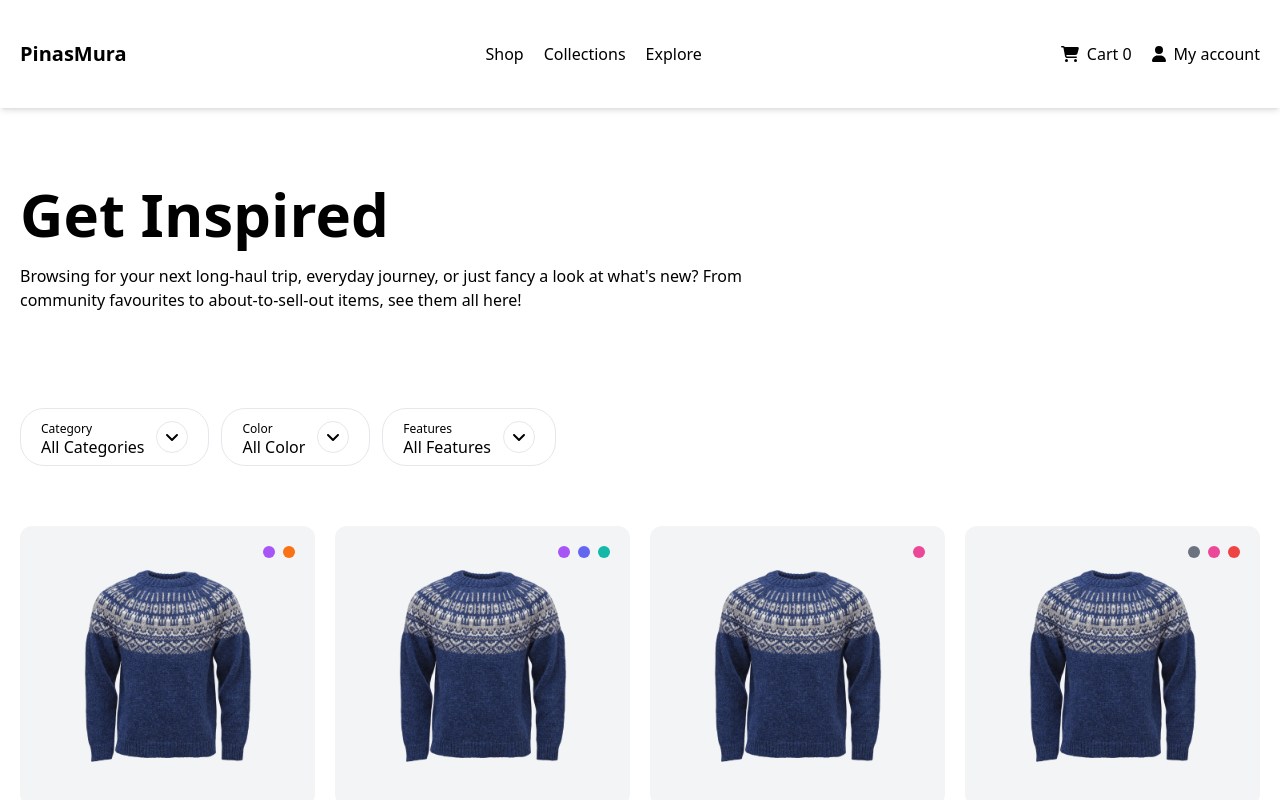
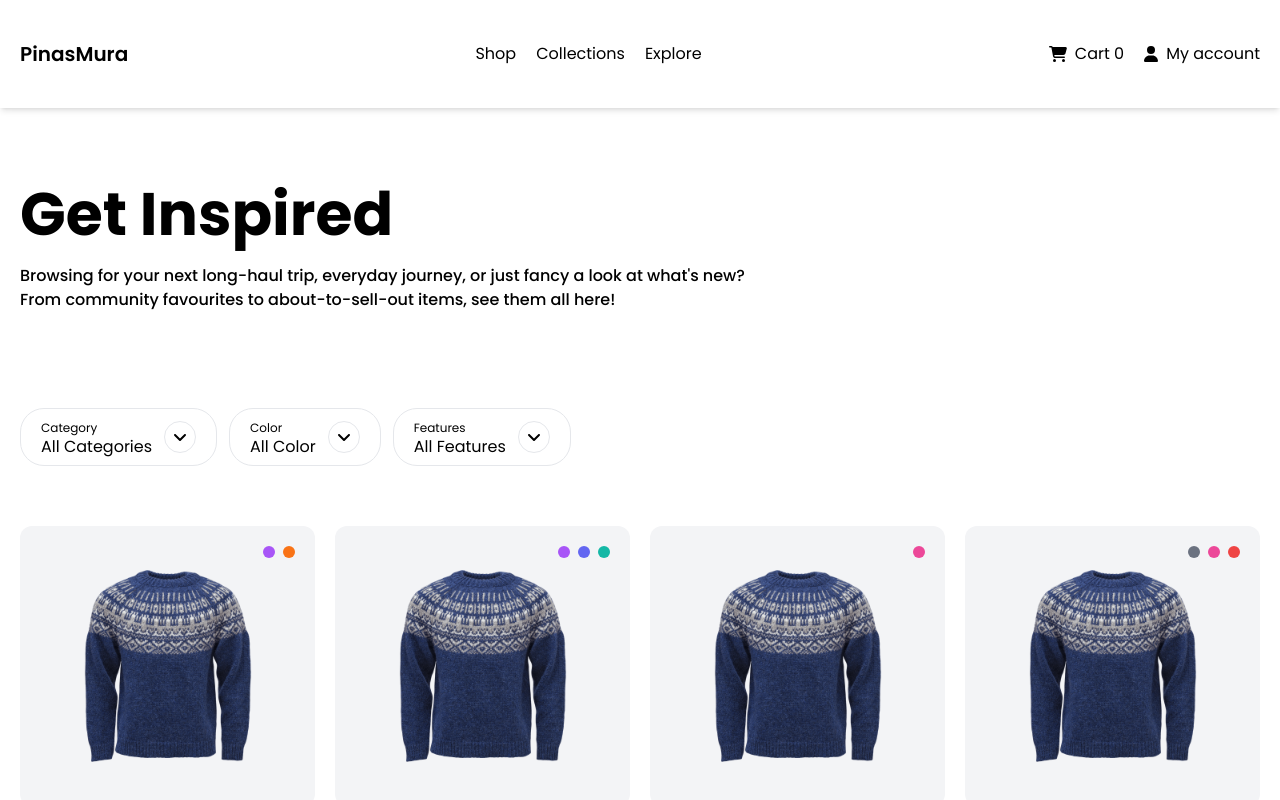
Before and after one commit to wilhelmusolejr/PinasMura, a React (Vite) app in the folder frontend/: page / in a window 1280 px wide. Shown: the top 800 px of the page. Built offline with nearby package versions, Linux system fonts and the light colour scheme.

Commit message:
chore: Add Google Fonts import to index.css

```diff
--- a/frontend/src/index.css
+++ b/frontend/src/index.css
@@ -1,8 +1,8 @@
+@import url("https://fonts.googleapis.com/css2?family=Poppins:ital,wght@0,100;0,200;0,300;0,400;0,500;0,600;0,700;0,800;0,900;1,100;1,200;1,300;1,400;1,500;1,600;1,700;1,800;1,900&display=swap");
+
 @tailwind base;
 @tailwind components;
 @tailwind utilities;
-
-@import url("https://fonts.googleapis.com/css2?family=Poppins:ital,wght@0,100;0,200;0,300;0,400;0,500;0,600;0,700;0,800;0,900;1,100;1,200;1,300;1,400;1,500;1,600;1,700;1,800;1,900&display=swap");
 
 body {
   font-family: "Poppins", system-ui;
```
